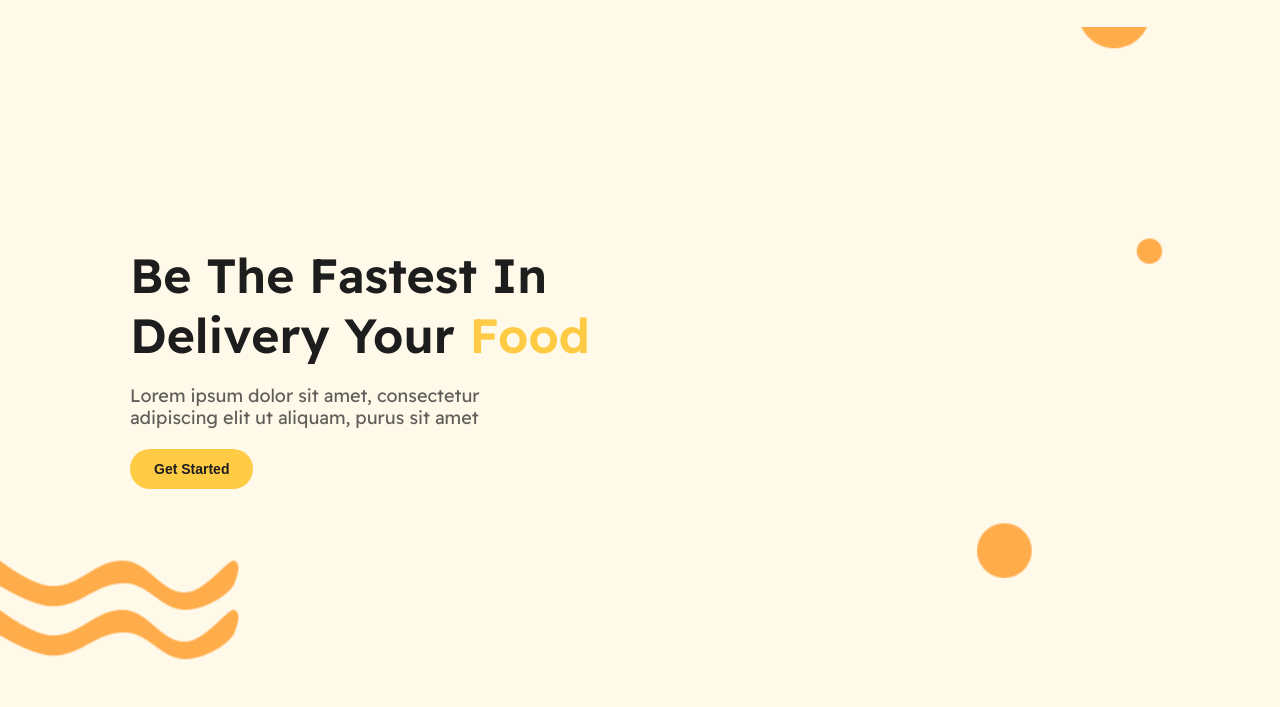
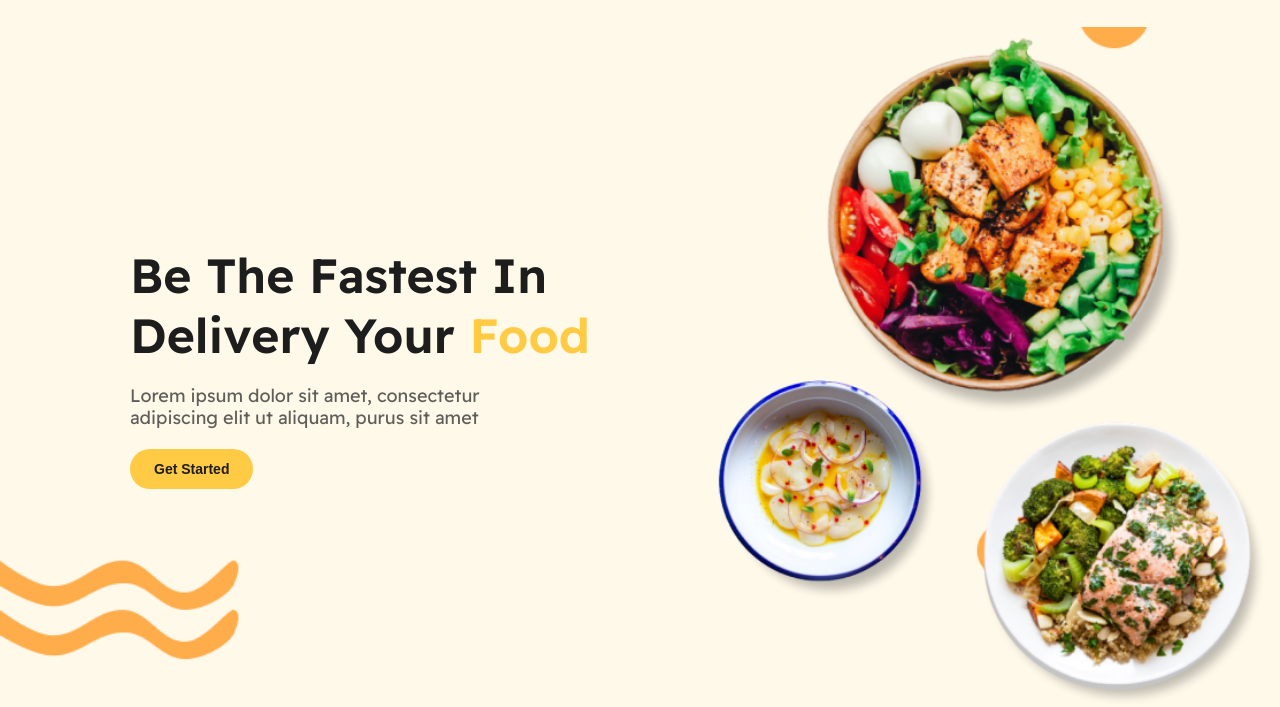
Before and after one commit to GamzeBercin/Lets-Food, a plain HTML site: page index.html in a window 1280 px wide. Shown: the part 93-800 px from the top of the page. Drawn offline with nearby package versions, Linux system fonts and the light colour scheme.

Commit message:
update style css

```diff
--- a/assets/styles/style.css
+++ b/assets/styles/style.css
@@ -74,7 +74,7 @@ body {
   justify-content: left;
   align-items: center;
   gap: 30px;
-  background-image: url(../assets/img/img-hero.png);
+  background-image: url(../img/img-hero.png);
   background-position: right;
   background-repeat: no-repeat;
   background-size: contain;
```
